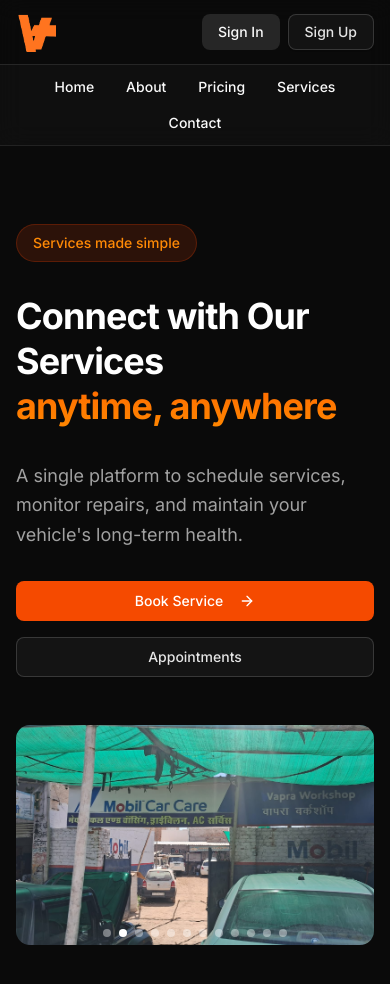
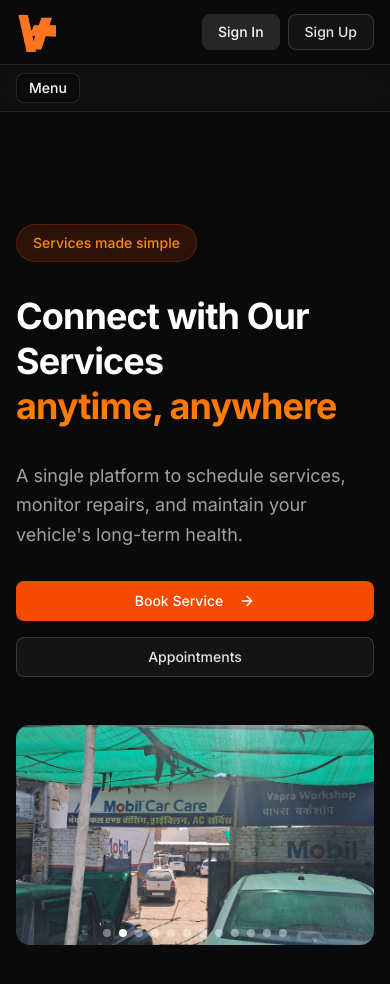
Before and after one commit to siddhant621/Vapra_Wr, a Next.js app: page / in a window 390 px wide. Shown: the top 984 px of the page. Built offline with nearby package versions, Linux system fonts and the light colour scheme; no server answers.

Commit message:
commited

```diff
--- a/components/header.jsx
+++ b/components/header.jsx
@@ -1,10 +1,11 @@
 import Image from "next/image";
 import Link from "next/link";
-import React from "react";
+import React, { useState } from "react";
 import { HeaderAuth } from "./header-auth";
 import { Button } from "./ui/button";
 
 export default function Header() {
+  const [menuOpen, setMenuOpen] = useState(false);
 
   return (
     <header className="fixed top-0 w-full border-b bg-background/80 backdrop-blur-md z-10 supports-backdrop-filter:bg-background/60">
@@ -26,39 +27,62 @@ export default function Header() {
       </nav>
 
       <div className="border-t border-border bg-muted/20">
-        <div className="container mx-auto px-4 flex flex-wrap items-center justify-center gap-2 py-2">
+        <div className="container mx-auto px-4 py-2 flex items-center justify-between">
+          <button
+            type="button"
+            className="md:hidden rounded-md border px-3 py-1 text-sm font-medium text-foreground bg-background/70 hover:bg-background transition"
+            onClick={() => setMenuOpen((prev) => !prev)}
+            aria-expanded={menuOpen}
+            aria-label="Toggle navigation"
+          >
+            {menuOpen ? "Close" : "Menu"}
+          </button>
+
+          <div
+            className={`w-full md:w-auto overflow-hidden transition-all duration-300 ${
+              menuOpen ? "max-h-40 opacity-100" : "max-h-0 opacity-0 md:max-h-full md:opacity-100"
+            }`}
+          >
+            <div className="flex flex-wrap items-center justify-center gap-2 md:gap-3">
               <Link
                 href="/"
                 className="rounded-md px-3 py-1 text-sm font-medium text-foreground hover:bg-muted/40 transition"
+                onClick={() => setMenuOpen(false)}
               >
                 Home
               </Link>
               <Link
                 href="/about"
                 className="rounded-md px-3 py-1 text-sm font-medium text-foreground hover:bg-muted/40 transition"
+                onClick={() => setMenuOpen(false)}
               >
                 About
               </Link>
               <Link
                 href="/pricing"
                 className="rounded-md px-3 py-1 text-sm font-medium text-foreground hover:bg-muted/40 transition"
+                onClick={() => setMenuOpen(false)}
               >
                 Pricing
               </Link>
               <Link
                 href="/mechanics"
                 className="rounded-md px-3 py-1 text-sm font-medium text-foreground hover:bg-muted/40 transition"
+                onClick={() => setMenuOpen(false)}
               >
                 Services
               </Link>
               <Link
                 href="/contact-support"
                 className="rounded-md px-3 py-1 text-sm font-medium text-foreground hover:bg-muted/40 transition"
+                onClick={() => setMenuOpen(false)}
               >
                 Contact
               </Link>
             </div>
           </div>
+        </div>
+      </div>
     </header>
   );
 }
```
Lines whose indentation alone changed are shown as unchanged.
